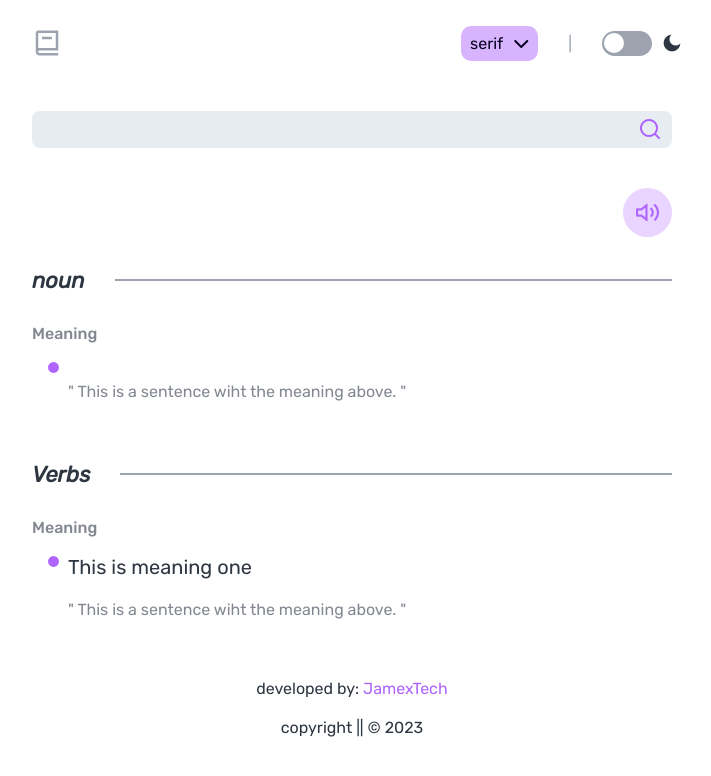
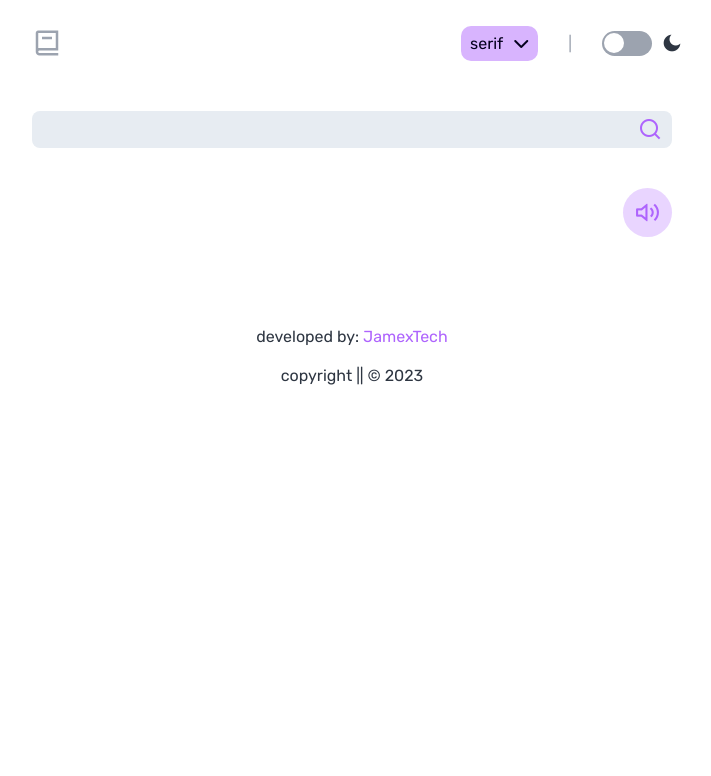
Before and after one commit to okorojames/james-dictionary-project, a React (Vite) app: page / in a window 1280 px wide. Shown: the top 776 px of the page, without its empty margins (288-999 px from the left). Built offline with nearby package versions, Linux system fonts and the light colour scheme.

Commit message:
Displaying Data
Almost done with dislaying the data i fetched from the api endpoint

```diff
--- a/package.json
+++ b/package.json
@@ -6,7 +6,8 @@
   "scripts": {
     "dev": "vite",
     "build": "vite build",
-    "preview": "vite preview"
+    "preview": "vite preview",
+    "host": "vite --host"
   },
   "dependencies": {
     "react": "^18.2.0",
--- a/src/App.css
+++ b/src/App.css
@@ -282,6 +282,7 @@ header{
   }
   .sentence-line{
     color: var(--dark-four);
+    margin-bottom: 4rem;
   }
   /*  */
   .my--dictionary--footer{
--- a/src/Body.jsx
+++ b/src/Body.jsx
@@ -1,6 +1,6 @@
 import React from 'react'
 import { useState } from 'react'
-import FirstSection from './components/FirstSection'
+import Answer from './components/Answer'
 import Header from './components/Header'
 import InputWord from './components/InputWord'
 
@@ -12,13 +12,12 @@ const Body = () => {
     const res = await fetch(`https://api.dictionaryapi.dev/api/v2/entries/en/${text}`)
     const data = await res.json()
     setWordMeaning(data[0])
-    console.log(data)
   }
   return (
     <main className='container'>
       <Header />
       <InputWord setText={setText} getWordMeaning={getWordMeaning} />
-      {wordMeaning && <FirstSection wordMeaning={wordMeaning} />}
+      {wordMeaning && <Answer wordMeaning={wordMeaning} />}
     </main>
   )
 }
--- /dev/null
+++ b/src/components/Answer.jsx
@@ -0,0 +1,44 @@
+import React from 'react'
+
+const Answer = ({ wordMeaning }) => {
+  const { meanings } = wordMeaning;
+  return (
+    <div className='firstSectionContainer'>
+      <div className="keyword--and--icon">
+        <div className="firstSecText">
+        <p className="first--sec--p--one"> {wordMeaning.word} </p>
+        <p className="first--sec--p--two">{wordMeaning && wordMeaning.phonetic}</p>
+      </div>
+      <i className="ri-volume-up-line first--sec--icon"></i>
+      </div>
+      <div className="NounsAndVerbs">
+            {wordMeaning.meanings &&  meanings.map((meaning) => (
+        <div className='noun--section--container' key={meaning.partOfSpeech}>
+      <span className="noun--and--line">
+        <p className='noun'>{meaning.partOfSpeech}</p>
+        <p className="line"></p>
+      </span>
+      <div className="meanings">
+        <p className="meaning">Meaning</p>
+                  {meaning.definitions.map((definition) => (
+      <div className="meanings">
+        <span className="sentences--lines">
+          <i className="ri-checkbox-blank-circle-fill meaning--icon"></i>
+          <p className="meaning--and-sentences">
+            <span className="meaning--one">{definition.definition}</span><br />
+              <span className="sentence-line">{definition.example}</span>
+          </p>
+        </span>
+      </div>
+        ))}
+      </div>
+        </div>
+            ))}
+
+
+      </div>
+    </div>
+  )
+}
+
+export default Answer
--- a/src/components/FirstSection.jsx
+++ /dev/null
@@ -1,58 +0,0 @@
-import React from 'react'
-
-const FirstSection = ({ wordMeaning }) => {
-  return (
-    <div className='firstSectionContainer'>
-      <div className="keyword--and--icon">
-        <div className="firstSecText">
-        <p className="first--sec--p--one"> {wordMeaning.word} </p>
-        <p className="first--sec--p--two">{wordMeaning   && wordMeaning.phonetic}</p>
-      </div>
-      <i className="ri-volume-up-line first--sec--icon"></i>
-      </div>
-      {/*  */}
-      <div className="NounsAndVerbs">
-        {/*  */}
-        <div className='noun--section--container'>
-      <span className="noun--and--line">
-        <p className='noun'>noun</p>
-        <p className="line"></p>
-      </span>
-      {/*  */}
-      {/*  */}
-      <div className="meanings">
-        <p className="meaning">Meaning</p>
-        <span className="sentences--lines">
-          <i className="ri-checkbox-blank-circle-fill meaning--icon"></i>
-          <p className="meaning--and-sentences">
-            <span className="meaning--one">{console.log(wordMeaning)}</span><br />
-            <span className="sentence-line">{'" This is a sentence wiht the meaning above. "'}</span>
-          </p>
-        </span>
-      </div>
-        </div>
-        {/*  */}
-         <div className='verbs--section--container'>
-      <span className="noun--and--line">
-        <p className='verb'>Verbs</p>
-        <p className="line"></p>
-      </span>
-      {/*  */}
-      {/*  */}
-      <div className="meanings">
-        <p className="meaning">Meaning</p>
-        <span className="sentences--lines">
-          <i className="ri-checkbox-blank-circle-fill meaning--icon"></i>
-          <p className="meaning--and-sentences">
-            <span className="meaning--one">{'This is meaning one'}</span><br />
-            <span className="sentence-line">{'" This is a sentence wiht the meaning above. "'}</span>
-          </p>
-        </span>
-      </div>
-    </div>
-      </div>
-    </div>
-  )
-}
-
-export default FirstSection
```
